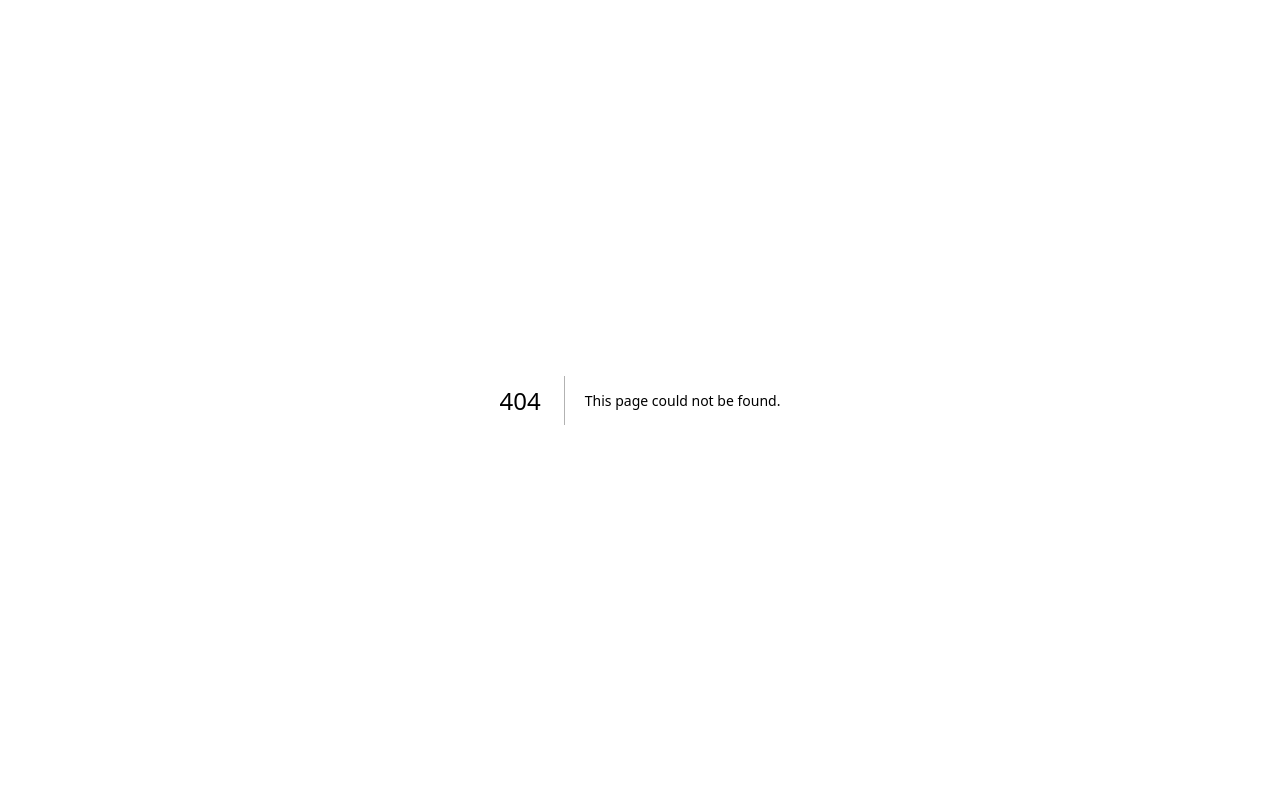
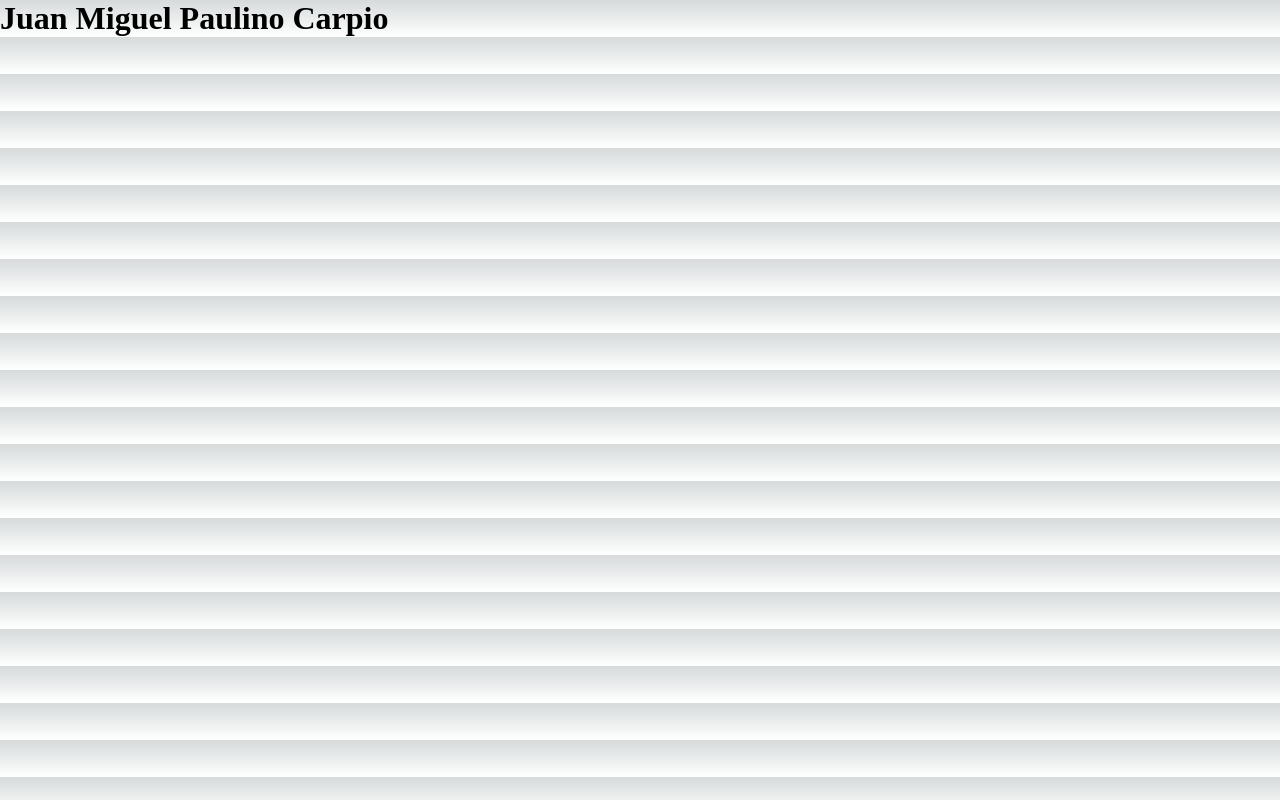
Before and after one commit to juanmiguel431/nextjs-prerendering-data-fetching, a Next.js app: page /user-profile in a window 1280 px wide. Before the commit this address had no page. Built offline with nearby package versions, Linux system fonts and the light colour scheme.

Commit message:
Using getServerSideProps

```diff
--- a/src/pages/products/[pid].tsx
+++ b/src/pages/products/[pid].tsx
@@ -1,5 +1,5 @@
 import React from "react";
-import { GetStaticPaths, GetStaticProps, InferGetStaticPropsType } from "next";
+import { GetStaticPaths, GetStaticProps, InferGetStaticPropsType, NextPage } from "next";
 import path from "path";
 import fs from "fs/promises";
 import { Product } from "@/models";
@@ -10,7 +10,7 @@ interface ProductDetailPageProps {
   product: Product;
 }
 
-const ProductDetailPage: React.FC<InferGetStaticPropsType<typeof getStaticProps>> = ({ product }) => {
+const ProductDetailPage: NextPage<InferGetStaticPropsType<typeof getStaticProps>> = ({ product }) => {
 
   if (!product) {
     return <div>Loading...</div>;
--- /dev/null
+++ b/src/pages/user-profile.tsx
@@ -0,0 +1,25 @@
+import { GetServerSideProps, NextPage } from 'next';
+
+interface UserProfilePageProps {
+  username: string;
+}
+
+const UserProfilePage: NextPage<UserProfilePageProps> = (props) => {
+
+  return (
+    <div className="user-profile">
+      <h1>{props.username}</h1>
+    </div>
+  );
+};
+
+export default UserProfilePage;
+
+export const getServerSideProps: GetServerSideProps<UserProfilePageProps> = async (context) => {
+  const { params, res, req } = context;
+  return {
+    props: {
+      username: 'Juan Miguel Paulino Carpio'
+    },
+  }
+};
```
